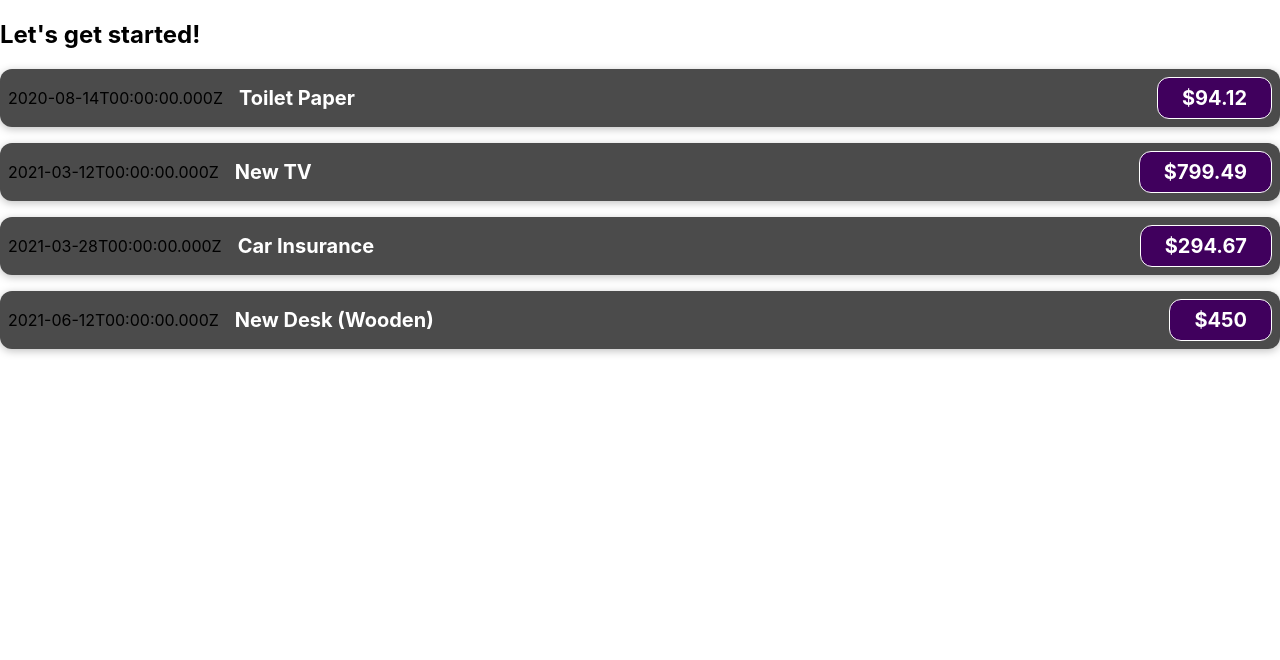
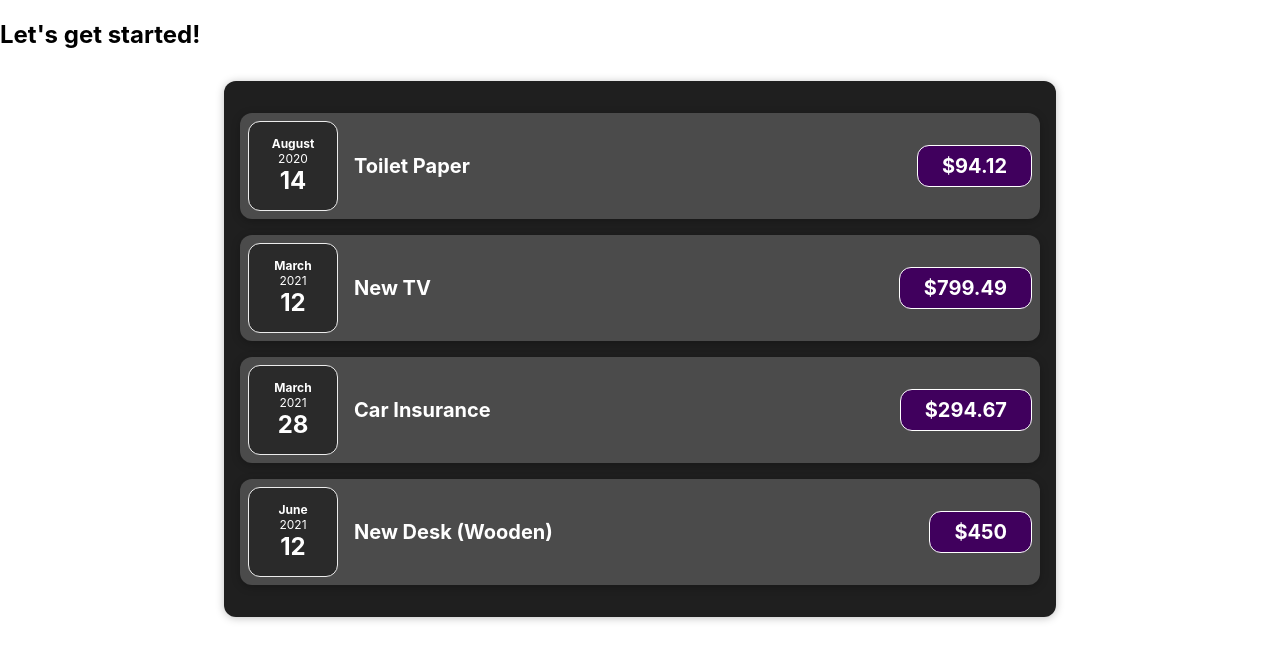
Before and after one commit to codnr98/react-complete-guide, a React (Create React App) app: page / in a window 1280 px wide. Shown: the top 660 px of the page. Built offline with nearby package versions, Linux system fonts and the light colour scheme.

Commit message:
feat: Exepenses Component 추가 및 style 변경

```diff
--- a/src/App.js
+++ b/src/App.js
@@ -1,4 +1,4 @@
-import ExpenseItem from "./components/ExpenseItem";
+import Expenses from "./components/Expenses";
 
 function App() {
   const expenses = [
@@ -26,23 +26,7 @@
   return (
     <div>
       <h2>Let's get started!</h2>
-
-      <ExpenseItem
-        title={expenses[0].title}
-        amount={expenses[0].amount}
-        date={expenses[0].date}></ExpenseItem>
-      <ExpenseItem
-        title={expenses[1].title}
-        amount={expenses[1].amount}
-        date={expenses[1].date}></ExpenseItem>
-      <ExpenseItem
-        title={expenses[2].title}
-        amount={expenses[2].amount}
-        date={expenses[2].date}></ExpenseItem>
-      <ExpenseItem
-        title={expenses[3].title}
-        amount={expenses[3].amount}
-        date={expenses[3].date}></ExpenseItem>
+      <Expenses items={expenses} />
     </div>
   );
 }
--- /dev/null
+++ b/src/components/ExpenseDate.css
@@ -0,0 +1,26 @@
+.expense-date {
+  display: flex;
+  flex-direction: column;
+  width: 5.5rem;
+  height: 5.5rem;
+  border: 1px solid #ececec;
+  background-color: #2a2a2a;
+  color: white;
+  border-radius: 12px;
+  align-items: center;
+  justify-content: center;
+}
+
+.expense-date__month {
+  font-size: 0.75rem;
+  font-weight: bold;
+}
+
+.expense-date__year {
+  font-size: 0.75rem;
+}
+
+.expense-date__day {
+  font-size: 1.5rem;
+  font-weight: bold;
+}
--- /dev/null
+++ b/src/components/ExpenseDate.js
@@ -0,0 +1,16 @@
+import "./ExpenseDate.css";
+
+function ExpenseDate(props) {
+  const month = props.date.toLocaleString("en-US", {month: "long"});
+  const day = props.date.toLocaleString("en-US", {day: "2-digit"});
+  const year = props.date.getFullYear();
+
+  return (
+    <div className='expense-date'>
+      <div className='expense-date__month'>{month}</div>
+      <div className='expense-date__year'>{year}</div>
+      <div className='expense-date__day'>{day}</div>
+    </div>
+  );
+}
+export default ExpenseDate;
--- a/src/components/ExpenseItem.js
+++ b/src/components/ExpenseItem.js
@@ -1,8 +1,10 @@
+import ExpenseDate from "./ExpenseDate";
 import "./ExpenseItem.css";
+
 function ExpenseItem(props) {
   return (
     <div className='expense-item'>
-      <div>{props.date.toISOString()}</div>
+      <ExpenseDate date={props.date} />
       <div className='expense-item__description'>
         <h2>{props.title}</h2>
         <div className='expense-item__price'>${props.amount}</div>
--- /dev/null
+++ b/src/components/Expenses.css
@@ -0,0 +1,9 @@
+.expenses {
+  padding: 1rem;
+  background-color: rgb(31, 31, 31);
+  margin: 2rem auto;
+  width: 50rem;
+  max-width: 95%;
+  border-radius: 12px;
+  box-shadow: 0 1px 8px rgba(0, 0, 0, 0.25);
+}
--- /dev/null
+++ b/src/components/Expenses.js
@@ -0,0 +1,31 @@
+import ExpenseItem from "./ExpenseItem";
+import "./Expenses.css";
+
+function Expenses(props) {
+  return (
+    <div className='expenses'>
+      <ExpenseItem
+        title={props.items[0].title}
+        amount={props.items[0].amount}
+        date={props.items[0].date}
+      />
+      <ExpenseItem
+        title={props.items[1].title}
+        amount={props.items[1].amount}
+        date={props.items[1].date}
+      />
+      <ExpenseItem
+        title={props.items[2].title}
+        amount={props.items[2].amount}
+        date={props.items[2].date}
+      />
+      <ExpenseItem
+        title={props.items[3].title}
+        amount={props.items[3].amount}
+        date={props.items[3].date}
+      />
+    </div>
+  );
+}
+
+export default Expenses;
```
